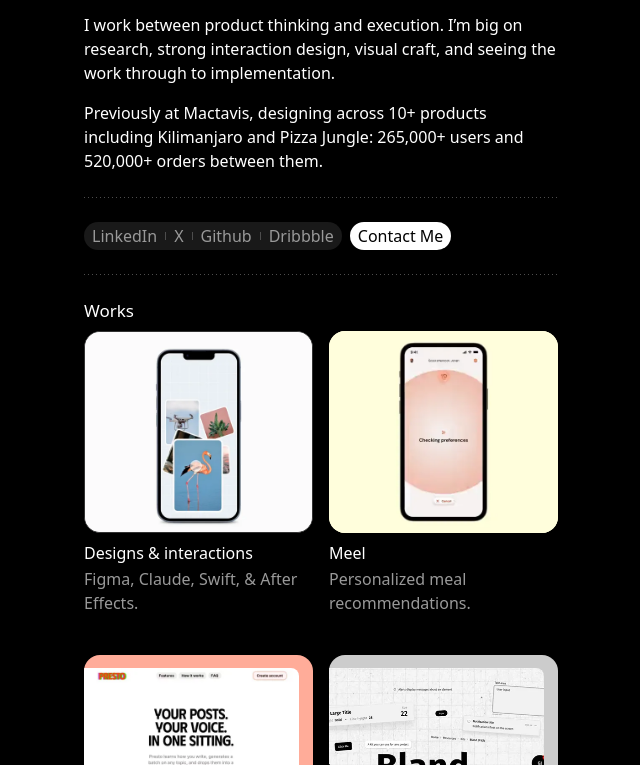
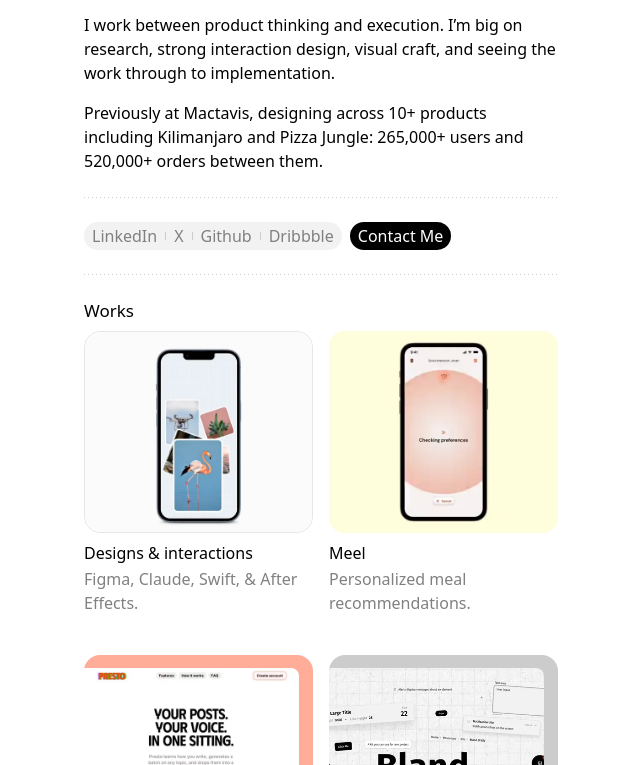
Before and after one commit to JGodwyn/Fredrin_AboutMe, a website built with Vite: page index.html in a window 1280 px wide. Shown: the part 267-1032 px from the top of the page, without its empty margins (319-959 px from the left). Built offline with nearby package versions, Linux system fonts and the dark colour scheme; a web font is replaced by a local one.

Commit message:
Merge fredrin-cmuzj7l5-muzj84n2

```diff
--- a/assets/styles.css
+++ b/assets/styles.css
@@ -31,20 +31,7 @@
 
   --font-sans: "Gabarito", ui-sans-serif, system-ui, sans-serif;
 
-  color-scheme: light dark;
-}
-
-@media (prefers-color-scheme: dark) {
-  :root {
-    --surface: var(--gray-1000);
-    --surface-3: var(--gray-900);
-    --surface-inverse: var(--gray-0);
-    --text-bold: var(--gray-0);
-    --text-subtle: #999;
-    --text-inverse: var(--gray-1000);
-    --border-subtle: #333;
-    --rule: #4d4d4d;
-  }
+  color-scheme: light;
 }
 
 * { box-sizing: border-box; }
@@ -208,7 +195,7 @@ strong { font-weight: 500; color: var(--text-bold); }
 .work:hover .work-media { translate: 0 -4px; }
 .work-media img { position: absolute; top: 0; left: 0; width: 100%; height: 100%; object-fit: cover; }
 
-/* Each cover sits on its project's own colour, so these stay fixed in dark mode. */
+/* Each cover sits on its project's own colour. */
 .work-designs { background: #fdfdfd; border: 1px solid var(--border-subtle); }
 .work-meel { background: #fffbdb; }
 .work-presto { background: #ffac99; }
```
Also changed, not shown: AGENTS.md (+1 -1 lines).
